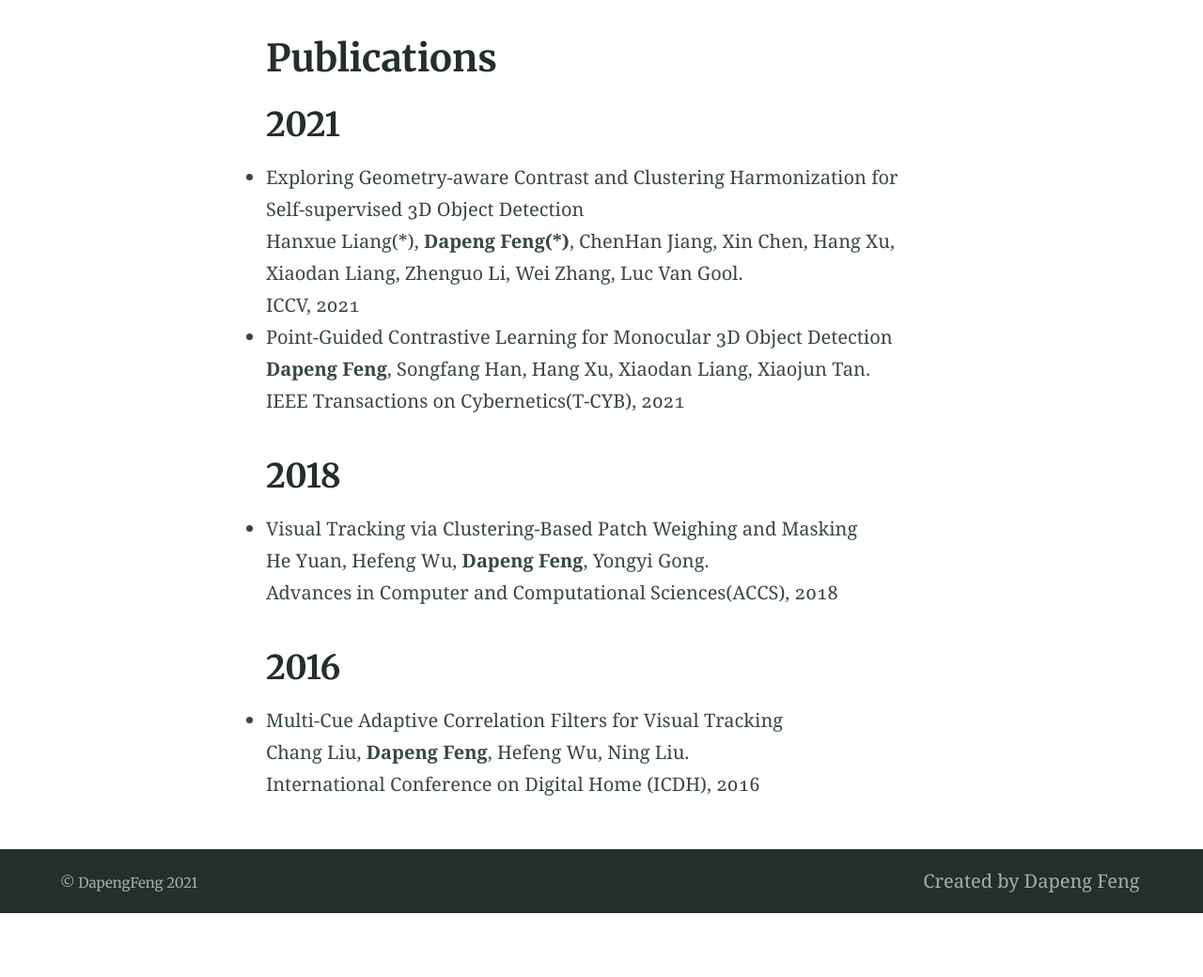
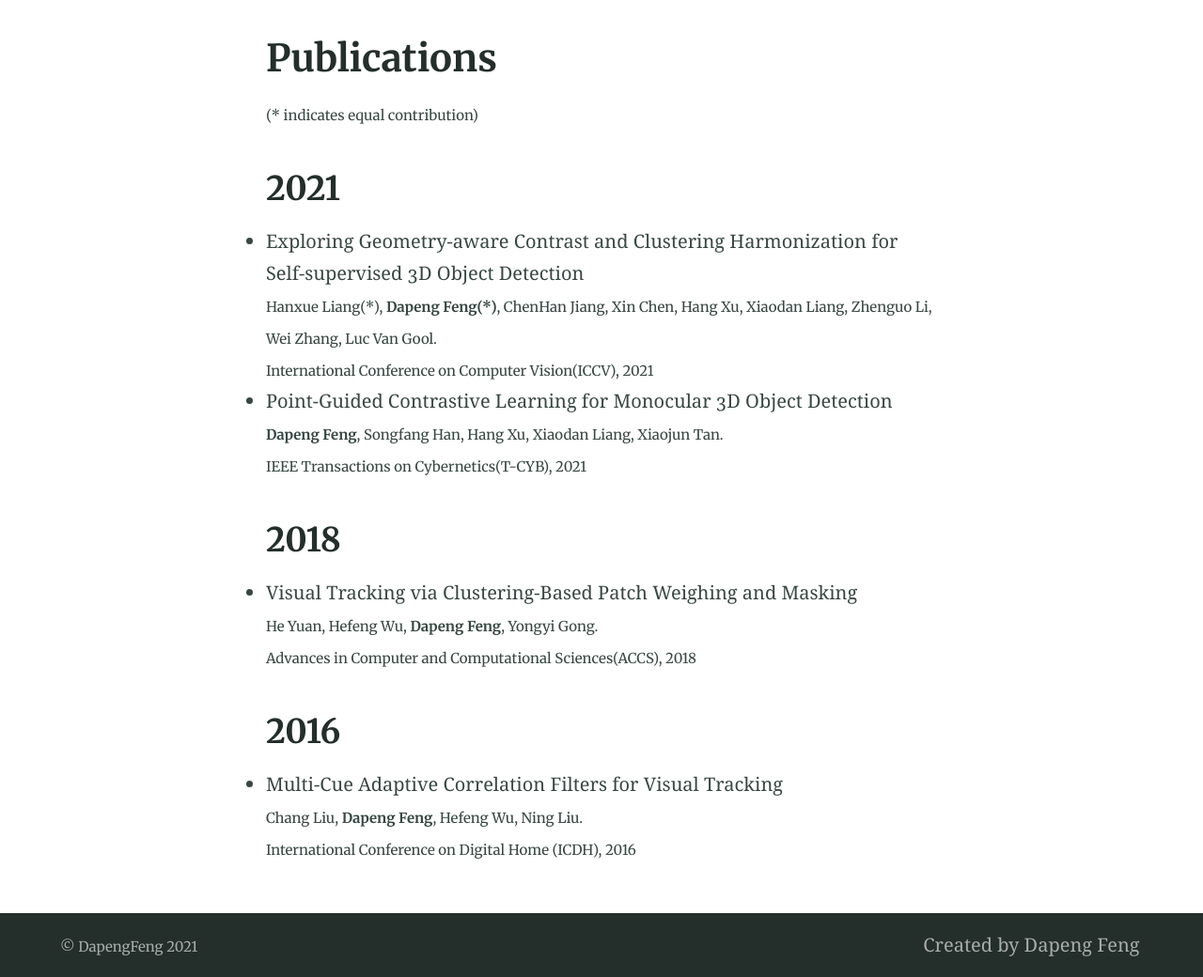
Before and after one commit to DapengFeng/dapengfeng.github.io, a Jekyll site: the page built from publications.md, in a window 1280 px wide. Shown: the part 408-1448 px from the top of the page at 94% size. Built offline with Jekyll 4.4.1, drawn with Linux system fonts in a browser that asks for light colours; our own code applies the rules of GitHub Pages for plain Markdown files; before the commit the page ends 1380 px from its top, so only the background shows below that.

Commit message:
update:2021-07-23

```diff
--- a/publications.md
+++ b/publications.md
@@ -4,20 +4,22 @@ feature_image: "https://picsum.photos/2560/600?image=873"
 excerpt: "Publications"
 ---
 
+<small>(\* indicates equal contribution)</small>
+
 ## 2021
 - Exploring Geometry-aware Contrast and Clustering Harmonization for Self-supervised 3D Object Detection\\
-Hanxue Liang(\*), **Dapeng Feng(\*)**, ChenHan Jiang, Xin Chen, Hang Xu, Xiaodan Liang, Zhenguo Li, Wei Zhang, Luc Van Gool.\\
-ICCV, 2021
+<small>Hanxue Liang(\*), **Dapeng Feng(\*)**, ChenHan Jiang, Xin Chen, Hang Xu, Xiaodan Liang, Zhenguo Li, Wei Zhang, Luc Van Gool.\\
+International Conference on Computer Vision(ICCV), 2021</small>
 - Point-Guided Contrastive Learning for Monocular 3D Object Detection\\
-**Dapeng Feng**, Songfang Han, Hang Xu, Xiaodan Liang, Xiaojun Tan.\\
-IEEE Transactions on Cybernetics(T-CYB), 2021
+<small>**Dapeng Feng**, Songfang Han, Hang Xu, Xiaodan Liang, Xiaojun Tan.\\
+IEEE Transactions on Cybernetics(T-CYB), 2021</small>
 
 ## 2018
 - Visual Tracking via Clustering-Based Patch Weighing and Masking\\
-He Yuan, Hefeng Wu, **Dapeng Feng**, Yongyi Gong.\\
-Advances in Computer and Computational Sciences(ACCS), 2018
+<small>He Yuan, Hefeng Wu, **Dapeng Feng**, Yongyi Gong.\\
+Advances in Computer and Computational Sciences(ACCS), 2018</small>
 
 ## 2016
 - Multi-Cue Adaptive Correlation Filters for Visual Tracking\\
-Chang Liu, **Dapeng Feng**, Hefeng Wu, Ning Liu.\\
-International Conference on Digital Home (ICDH), 2016
+<small>Chang Liu, **Dapeng Feng**, Hefeng Wu, Ning Liu.\\
+International Conference on Digital Home (ICDH), 2016</small>
```
